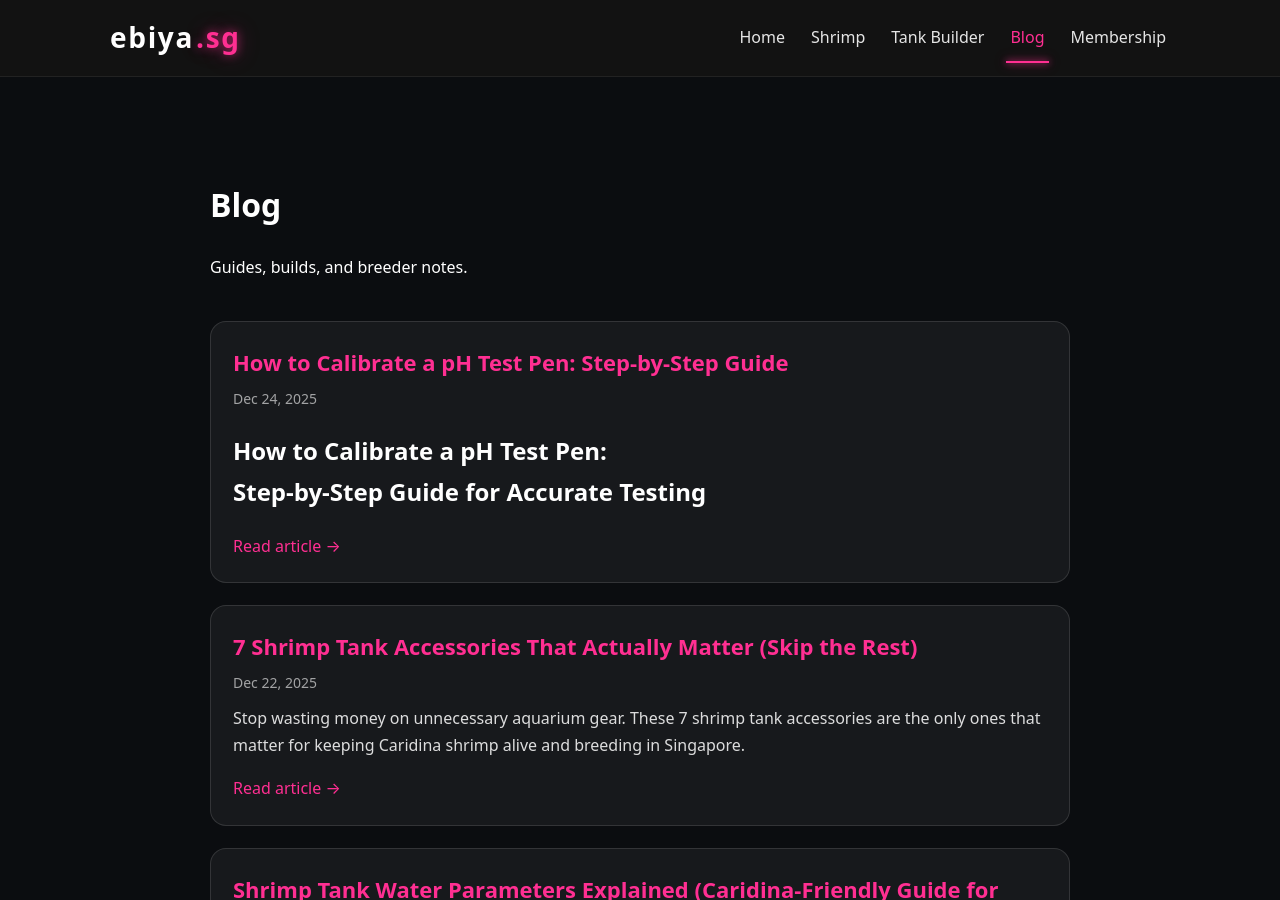
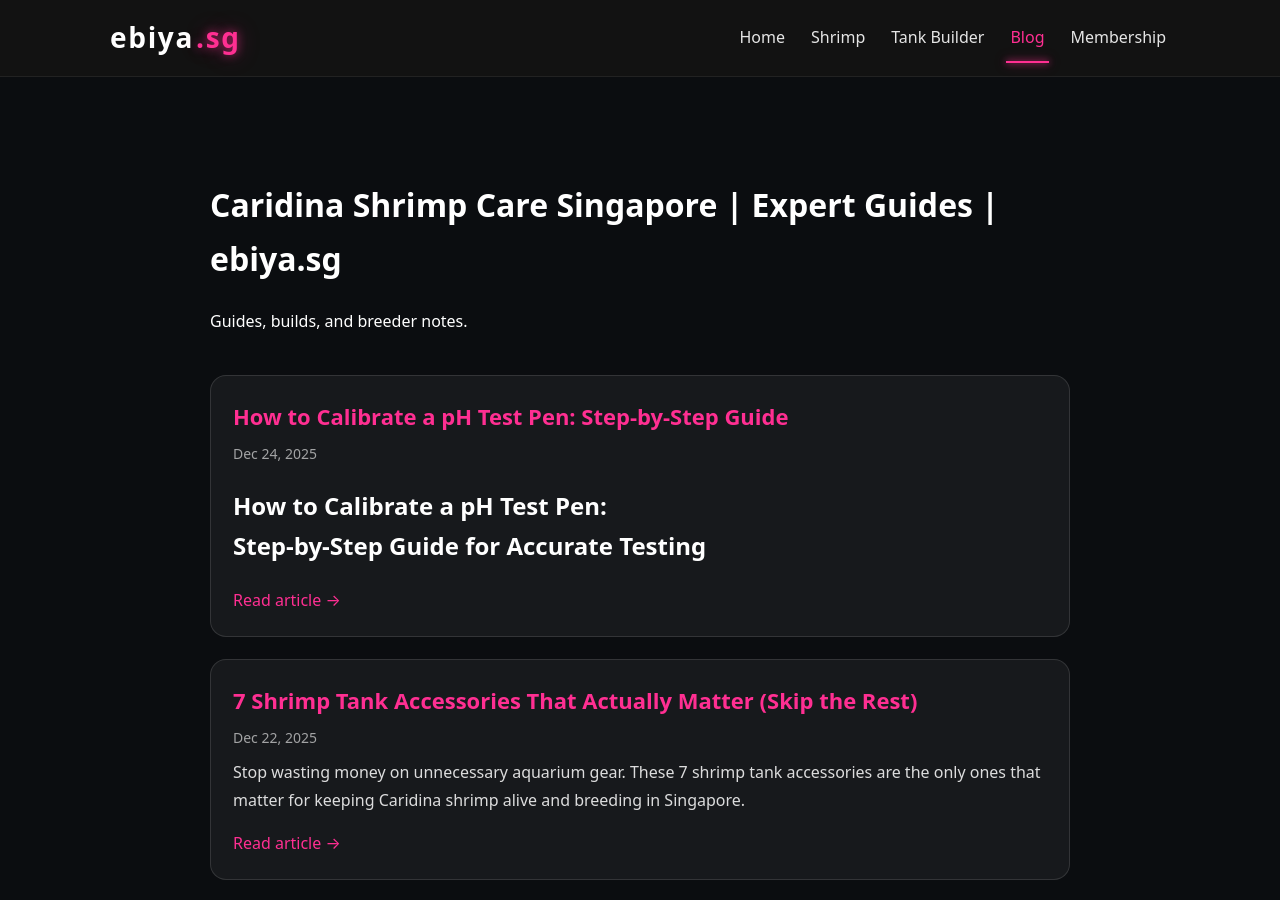
Before and after one commit to m33lucky-benny/ebiya.sg, a Jekyll site: the page built from blog.html, in a window 1280 px wide and 900 px high. Built offline with Jekyll 4.4.1, drawn with Linux system fonts in a browser that asks for light colours.

Commit message:
Update blog.html

```diff
--- a/blog.html
+++ b/blog.html
@@ -1,10 +1,11 @@
 ---
 layout: default
-title: Blog
+title: Caridina Shrimp Care Singapore | Expert Guides | ebiya.sg
+description: Expert Caridina shrimp care guides for Singapore breeders. Tank setup, water parameters, equipment reviews, and breeding tips from local experts.
 ---
 
 <div class="container">
-  <h1>Blog</h1>
+  <h1>Caridina Shrimp Care Singapore | Expert Guides | ebiya.sg</h1>
   <p>Guides, builds, and breeder notes.</p>
 
   <div class="blog-list">
```
